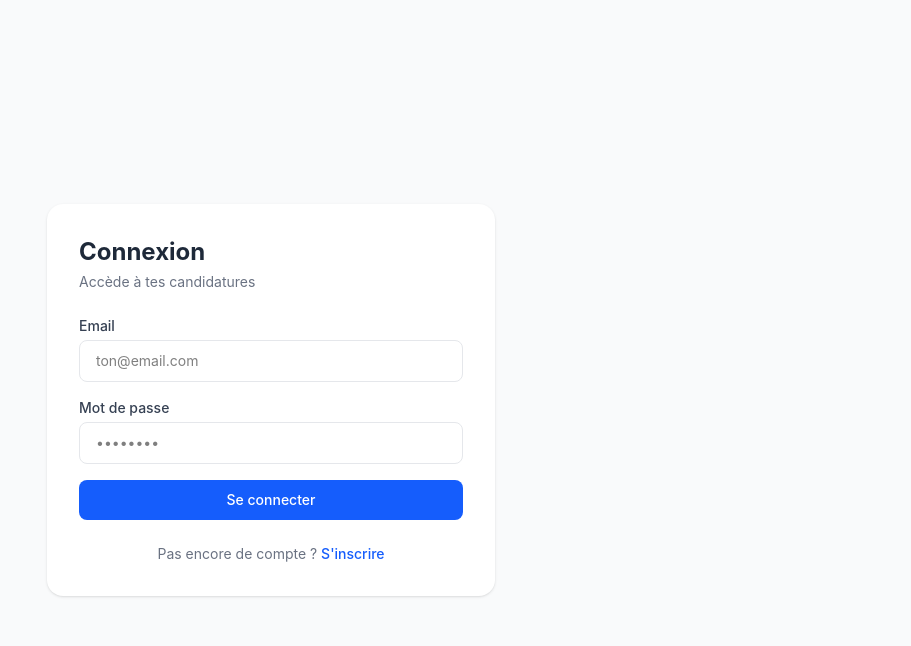
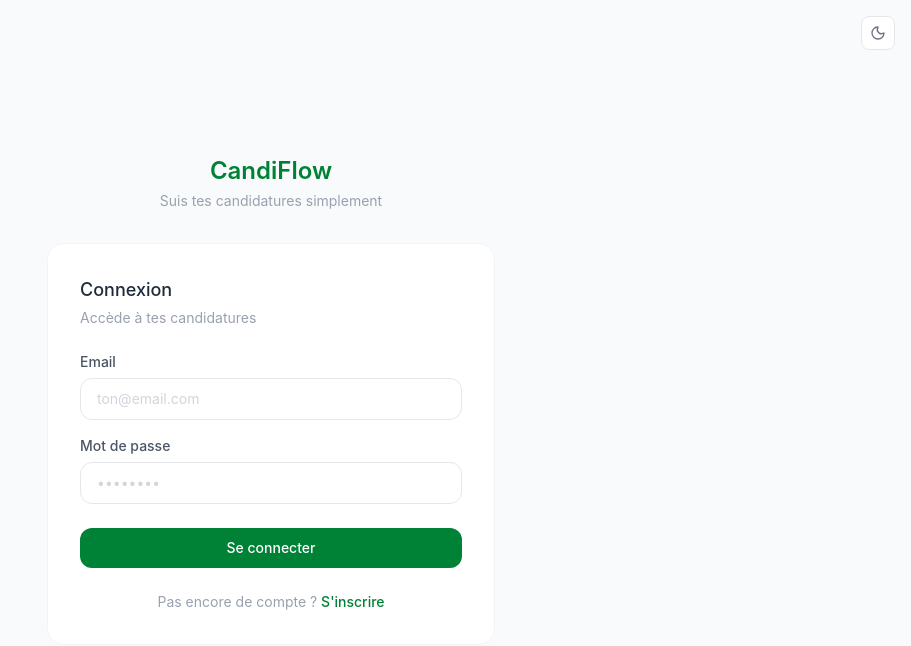
Before and after one commit to ShinWolf/CandiFlow-frontend, a React (Vite) app: page /login in a window 1280 px wide. Shown: the top 646 px of the page, without its empty margins (369-1280 px from the left). Built offline with nearby package versions, Linux system fonts and the light colour scheme.

Commit message:
feat(ui): refactor login page with new style and dark mode

```diff
--- a/src/pages/LoginPage.tsx
+++ b/src/pages/LoginPage.tsx
@@ -2,10 +2,13 @@ import { useState } from "react";
 import { useNavigate, Link } from "react-router-dom";
 import { useAuth } from "../context/AuthContext";
 import { login as loginApi } from "../api/auth";
+import { useTheme } from "../context/ThemeContext";
+import { Moon, Sun } from "lucide-react";
 
 const LoginPage = () => {
   const { login } = useAuth();
   const navigate = useNavigate();
+  const { dark, toggle } = useTheme();
 
   const [email, setEmail] = useState("");
   const [password, setPassword] = useState("");
@@ -25,46 +28,64 @@ const LoginPage = () => {
   const handleSubmit = async (e: React.FormEvent) => {
     e.preventDefault();
     setGlobalError("");
-
     const validationErrors = validate();
     if (Object.keys(validationErrors).length > 0) {
       setErrors(validationErrors);
       return;
     }
-
     setErrors({});
     setLoading(true);
-
     try {
       const response = await loginApi({ email, password });
       login(response.token);
       navigate("/applications");
     } catch (err: any) {
-      if (err.response?.status === 401) {
+      if (err.response?.status === 401)
         setGlobalError("Email ou mot de passe incorrect.");
-      } else {
-        setGlobalError("Une erreur est survenue, réessaie plus tard.");
-      }
+      else setGlobalError("Une erreur est survenue, réessaie plus tard.");
     } finally {
       setLoading(false);
     }
   };
 
   return (
-    <div className="min-h-screen bg-gray-50 flex items-center justify-center">
-      <div className="bg-white p-8 rounded-2xl shadow-sm w-full max-w-md">
-        <h1 className="text-2xl font-bold text-gray-800 mb-1">Connexion</h1>
-        <p className="text-sm text-gray-500 mb-6">Accède à tes candidatures</p>
+    <div className="min-h-screen bg-gray-50 dark:bg-gray-950 flex items-center justify-center px-4 transition-colors duration-200">
+      {/* Toggle dark mode */}
+      <button
+        onClick={toggle}
+        className="fixed top-4 right-4 p-2 rounded-lg bg-white dark:bg-gray-800 border border-gray-200 dark:border-gray-700 text-gray-500 dark:text-gray-400 hover:border-green-500 dark:hover:border-green-600 transition-colors"
+      >
+        {dark ? <Sun size={16} /> : <Moon size={16} />}
+      </button>
+
+      <div className="w-full max-w-md">
+        {/* Logo */}
+        <div className="text-center mb-8">
+          <h1 className="text-2xl font-semibold text-green-700 dark:text-green-400">
+            CandiFlow
+          </h1>
+          <p className="text-sm text-gray-400 dark:text-gray-500 mt-1">
+            Suis tes candidatures simplement
+          </p>
+        </div>
+
+        <div className="bg-white dark:bg-gray-900 rounded-2xl border border-gray-100 dark:border-gray-800 p-8">
+          <h2 className="text-lg font-medium text-gray-800 dark:text-gray-100 mb-1">
+            Connexion
+          </h2>
+          <p className="text-sm text-gray-400 dark:text-gray-500 mb-6">
+            Accède à tes candidatures
+          </p>
 
           {globalError && (
-          <div className="bg-red-50 text-red-600 text-sm px-4 py-3 rounded-lg mb-4">
+            <div className="bg-red-50 dark:bg-red-950 text-red-600 dark:text-red-400 text-sm px-4 py-3 rounded-lg mb-4 border border-red-100 dark:border-red-900">
               {globalError}
             </div>
           )}
 
           <form onSubmit={handleSubmit} className="space-y-4">
             <div>
-            <label className="block text-sm font-medium text-gray-700 mb-1">
+              <label className="block text-sm font-medium text-gray-600 dark:text-gray-400 mb-1.5">
                 Email
               </label>
               <input
@@ -72,15 +93,17 @@ const LoginPage = () => {
                 value={email}
                 onChange={(e) => setEmail(e.target.value)}
                 placeholder="ton@email.com"
-              className={`w-full border rounded-lg px-4 py-2.5 text-sm focus:outline-none focus:ring-2 focus:ring-blue-500 ${errors.email ? "border-red-400" : "border-gray-200"}`}
+                className={`w-full border rounded-xl px-4 py-2.5 text-sm bg-white dark:bg-gray-800 text-gray-800 dark:text-gray-100 placeholder-gray-300 dark:placeholder-gray-600 focus:outline-none focus:ring-2 focus:ring-green-500 dark:focus:ring-green-600 transition-colors ${errors.email ? "border-red-400 dark:border-red-600" : "border-gray-200 dark:border-gray-700"}`}
               />
               {errors.email && (
-              <p className="text-red-500 text-xs mt-1">{errors.email}</p>
+                <p className="text-red-500 dark:text-red-400 text-xs mt-1">
+                  {errors.email}
+                </p>
               )}
             </div>
 
             <div>
-            <label className="block text-sm font-medium text-gray-700 mb-1">
+              <label className="block text-sm font-medium text-gray-600 dark:text-gray-400 mb-1.5">
                 Mot de passe
               </label>
               <input
@@ -88,33 +111,36 @@ const LoginPage = () => {
                 value={password}
                 onChange={(e) => setPassword(e.target.value)}
                 placeholder="••••••••"
-              className={`w-full border rounded-lg px-4 py-2.5 text-sm focus:outline-none focus:ring-2 focus:ring-blue-500 ${errors.password ? "border-red-400" : "border-gray-200"}`}
+                className={`w-full border rounded-xl px-4 py-2.5 text-sm bg-white dark:bg-gray-800 text-gray-800 dark:text-gray-100 placeholder-gray-300 dark:placeholder-gray-600 focus:outline-none focus:ring-2 focus:ring-green-500 dark:focus:ring-green-600 transition-colors ${errors.password ? "border-red-400 dark:border-red-600" : "border-gray-200 dark:border-gray-700"}`}
               />
               {errors.password && (
-              <p className="text-red-500 text-xs mt-1">{errors.password}</p>
+                <p className="text-red-500 dark:text-red-400 text-xs mt-1">
+                  {errors.password}
+                </p>
               )}
             </div>
 
             <button
               type="submit"
               disabled={loading}
-            className="w-full bg-blue-600 hover:bg-blue-700 text-white font-medium py-2.5 rounded-lg text-sm transition disabled:opacity-50"
+              className="w-full bg-green-700 hover:bg-green-800 dark:bg-green-700 dark:hover:bg-green-600 text-white font-medium py-2.5 rounded-xl text-sm transition-colors disabled:opacity-50 mt-2"
             >
               {loading ? "Connexion..." : "Se connecter"}
             </button>
           </form>
 
-        <p className="text-sm text-center text-gray-500 mt-6">
+          <p className="text-sm text-center text-gray-400 dark:text-gray-500 mt-6">
             Pas encore de compte ?{" "}
             <Link
               to="/register"
-            className="text-blue-600 hover:underline font-medium"
+              className="text-green-700 dark:text-green-400 hover:underline font-medium"
             >
               S'inscrire
             </Link>
           </p>
         </div>
       </div>
+    </div>
   );
 };
 
```
Lines whose indentation alone changed are shown as unchanged.
